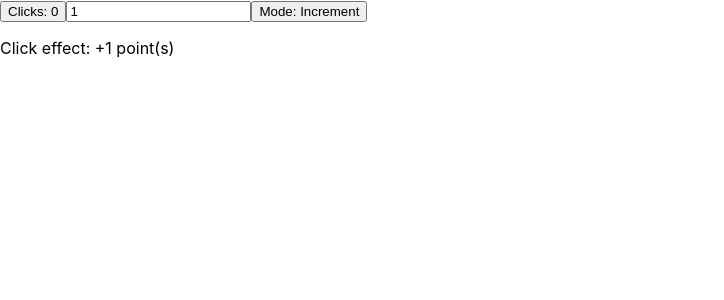
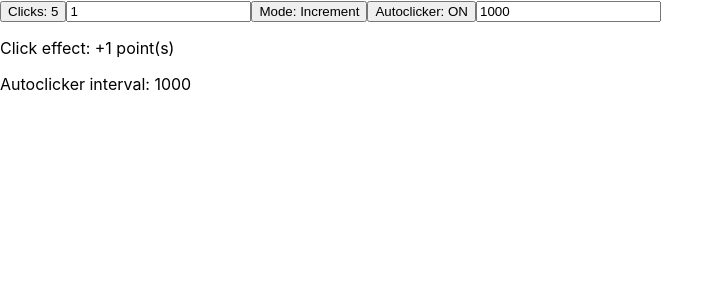
Before and after one commit to U3erKa/React-Tasks, a React (Create React App) app: page / in a window 1280 px wide. Shown: the top 300 px of the page, without its empty margins (0-724 px from the left). Built offline with nearby package versions, Linux system fonts and the light colour scheme.

Commit message:
Add autoclicker

```diff
--- a/package.json
+++ b/package.json
@@ -1,6 +1,6 @@
 {
   "name": "task-react-hooks",
-  "version": "0.2.0",
+  "version": "0.3.0",
   "private": true,
   "dependencies": {
     "@testing-library/jest-dom": "^5.16.5",
--- a/src/components/Clicker/Clicker.tsx
+++ b/src/components/Clicker/Clicker.tsx
@@ -1,29 +1,61 @@
-import { useState } from 'react';
+import { useState, useEffect } from 'react';
 
 export default function Clicker() {
   const [count, setCount] = useState(0);
   const [delta, setDelta] = useState(1);
   const [isIncrement, setIsIncrement] = useState(true);
+  const [clickInterval, setClickInterval] = useState(1000);
+  const [isAuto, setIsAuto] = useState(false);
 
   const handleClicker = (delta: number, isIncrement: boolean) => {
     setCount(isIncrement ? () => count + delta : () => count - delta);
   };
-  const handleChange = (e: any) => {
+  const handleAutoclicker = () => {
+    setIsAuto(() => !isAuto);
+  };
+  const handleChange = (e: React.ChangeEvent<HTMLInputElement>) => {
     const {
       target: { value },
     } = e;
-    console.log(e);
     setDelta(+value);
   };
+  const handleAutoclickerChange = (e: React.ChangeEvent<HTMLInputElement>) => {
+    const {
+      target: { value },
+    } = e;
+    setClickInterval(+value);
+  };
+
+  useEffect(() => {
+    handleAutoclicker();
+    // eslint-disable-next-line react-hooks/exhaustive-deps
+  }, []);
+  useEffect(() => {
+    let timerId: string | number | NodeJS.Timeout | undefined;
+    if (isAuto) {
+      timerId = setTimeout(() => {
+        handleClicker(delta, isIncrement);
+      }, clickInterval);
+    }
+    return () => {
+      clearInterval(timerId);
+    };
+  });
 
   return (
-    <>
+    <div>
       <button onClick={() => handleClicker(delta, isIncrement)}>Clicks: {count}</button>
-      <input type='input' value={delta} onChange={handleChange} />
+      <input type="input" value={delta} onChange={handleChange} />
       <button onClick={() => setIsIncrement(() => !isIncrement)}>
         Mode: {isIncrement ? 'Increment' : 'Decrement'}
       </button>
-      <p>Click effect: {isIncrement ? '+' : '-'}{delta} point(s)</p>
-    </>
+      <button onClick={handleAutoclicker}>Autoclicker: {isAuto ? 'ON' : 'OFF'}</button>
+      <input type="input" value={clickInterval} onChange={handleAutoclickerChange} />
+      <p>
+        Click effect: {isIncrement ? '+' : '-'}
+        {delta} point(s)
+      </p>
+      <p>Autoclicker interval: {clickInterval}</p>
+    </div>
   );
 }
```
